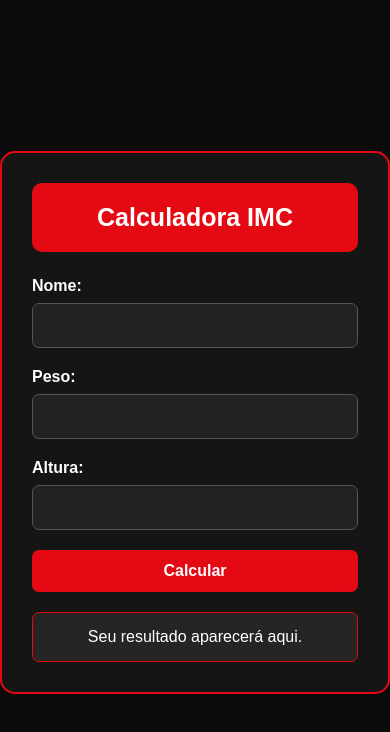
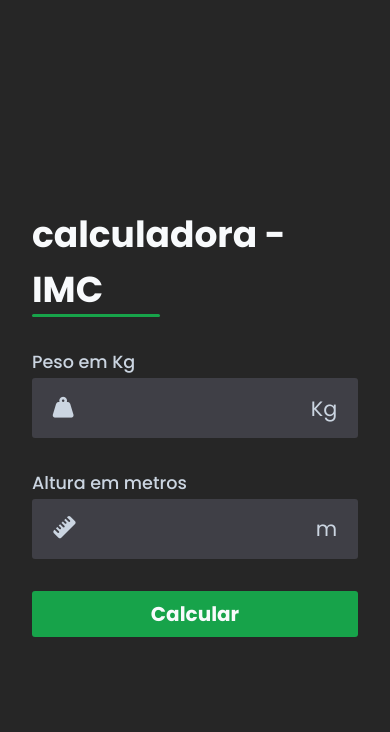
Before and after one commit to Luckkkas/calculadora-IMC, a plain HTML site: page index.html in a window 390 px wide. Drawn offline with Linux system fonts and the light colour scheme.

Commit message:
Add files via upload

```diff
--- a/index.html
+++ b/index.html
@@ -1,50 +1,81 @@
 <!DOCTYPE html>
-<html lang="pt-br">
+<html lang="pt_BR">
 
 <head>
     <meta charset="UTF-8">
     <meta name="viewport" content="width=device-width, initial-scale=1.0">
-
-    <title>Calculadora IMC</title>
-
+    <title>calculadora de IMC</title>
     <link rel="stylesheet" href="style.css">
+    <link rel="stylesheet" href="https://cdnjs.cloudflare.com/ajax/libs/font-awesome/7.3.1/css/all.css"
+        integrity="sha512-x9WwyMYBnlXMNQ6kQ/Lyzu1NqIhLQKL5Oq6xByfXuRj7s9CskyCbLv/1IjqzJmXwFXWr0ov6jBV7Qbc0hh9nHg=="
+        crossorigin="anonymous" referrerpolicy="no-referrer">
 </head>
 
 <body>
+    <main id="container">
+        <section id="img">
+            <img src="images/ilustration 1.svg">
+        </section>
 
-    <div class="container">
+        <section id="calculator">
+            <form id="form">
+                <h1 id="title">
+                    calculadora - IMC
+                </h1>
 
-        <div class="title">
-            Calculadora IMC
-        </div>
+                <div class="input-box">
+                    <label for="weight">
+                        Peso em Kg
+                    </label>
+                    <div class="input-field">
+                        <i class="fa-solid fa-weight-hanging"></i>
+                        <input type="number" id="weight" min="0.01" step="any" required>
+                        <span>
+                            Kg
+                        </span>
+                    </div>
+                </div>
 
-        <div class="input">
-            <label for="Nome">Nome:</label>
-            <input type="text" id="Nome">
-        </div>
+                <div class="input-box">
+                    <label for="height">
+                        Altura em metros
+                    </label>
+                    <div class="input-field">
+                        <i class="fa-solid fa-ruler"></i>
+                        <input type="number" id="height" min="0.01" step="any" required>
+                        <span>
+                            m
+                        </span>
+                    </div>
+                </div>
 
-        <div class="input">
-            <label for="Peso">Peso:</label>
-            <input type="number" id="Peso">
-        </div>
+                <button id="calculate">
+                    Calcular
+                </button>
+            </form>
 
-        <div class="input">
-            <label for="Altura">Altura:</label>
-            <input type="number" id="Altura" step="0.01">
-        </div>
+            <div id="infos" class="hidden">
+                <div id="result">
+                    <div id="bmi">
+                        <span id="value"></span>
+                        <span>Seu IMC</span>
+                    </div>
+                    <div id="description">
+                        <span></span>
+                    </div>
+                </div>
 
-        <button class="button" id="calcular">
-            Calcular
-        </button>
-
-        <div class="result" id="resultando">
-            Seu resultado aparecerá aqui.
-        </div>
-
-    </div>
+                <div id="more-infos">
+                    <a href="https://mundoeducacao.uol.com.br/saude-bem-estar/imc.htm">
+                        Mais informaçoes sobre o IMC
+                        <i class="fa-solid fa-arrow-up-right-from-square"></i>
+                    </a>
+                </div>
+            </div>
+        </section>
+    </main>
 
     <script src="script.js"></script>
-
 </body>
 
 </html>
--- a/script.js
+++ b/script.js
@@ -1,28 +1,34 @@
+const form = document.getElementById('form');
 
+form.addEventListener('submit', function(event) {
+    event.preventDefault();
 
+    const weight = document.getElementById('weight').value;
+    const height = document.getElementById('height').value;
 
-function calcularIMC() {
+    const bmi = (weight / (height * height)).toFixed(2);
 
-    let nome = document.getElementById("Nome").value;
-    let peso = Number(document.getElementById("Peso").value);
-    let altura = Number(document.getElementById("Altura").value);
+    const value = document.getElementById('value');
+    value.classList.add('attention');
+    document.getElementById('infos').classList.remove('hidden');
 
-    let imc = peso / (altura * altura);
+    let description = '';
+    if (bmi < 18.5) {
+        description = 'Cuidado! Voce esta abaixo do peso'
+    } else if (bmi <= 25) {
+        description = 'Voce esta no peso ideial!';
+        value.classList.remove('attention');
+        value.classList.add('normal');
+    } else if (bmi > 25 && bmi <= 30) {
+        description = "cuidado! vocé esta com sobrepeso";
+    } else if (bmi > 30 && bmi <= 35) {
+            description = "cuidado! Voce esta com obesidade moderada";
+    }   else if (bmi > 35 && bmi <= 40) {
+        description = "cuidado! Voce esta com obesidade severa!";
+    }   else {
+        description = "CUidado! Vocé está com obesidade morbidal";
+    }
 
-    let resultado = document.getElementById("resultando");
-
-    if (imc < 18.5) {
-        resultado.innerHTML = `${nome}, seu IMC é ${imc.toFixed(2)}. Abaixo do peso.`;
-
-    } else if (imc < 25) {
-        resultado.innerHTML = `${nome}, seu IMC é ${imc.toFixed(2)}. Peso normal.`;
-
-    } else if (imc < 30) {
-        resultado.innerHTML = `${nome}, seu IMC é ${imc.toFixed(2)}. Sobrepeso.`;
-
-    } else {
-        resultado.innerHTML = `${nome}, seu IMC é ${imc.toFixed(2)}. Obesidade.`;
-    }
-}
-
-document.getElementById("calcular").addEventListener("click", calcularIMC);
+    value.textContent = bmi.replace('.', ',');
+    document.getElementById('description').textContent = description
+})
--- a/style.css
+++ b/style.css
@@ -1,116 +1,186 @@
+@import url('https://fonts.googleapis.com/css2?family=Poppins:ital,wght@0,100;0,200;0,300;0,400;0,500;0,600;0,700;0,800;0,900;1,100;1,200;1,300;1,400;1,500;1,600;1,700;1,800;1,900&display=swap');
+
 * {
-    box-sizing: border-box;
+    font-family: "Poppins", sans-serif;
     margin: 0;
     padding: 0;
+    box-sizing: border-box;
 }
 
 body {
-    font-family: Arial, sans-serif;
-    background: #0b0b0b;
-    color: white;
-
-    min-height: 100vh;
-
     display: flex;
+    align-items: center;
     justify-content: center;
-    align-items: center;
+    width: 100%;
+    height: 100vh;
+    background-color: #18181b;
 }
 
-.container {
-    width: 400px;
-    padding: 30px;
-
-    background: #151515;
-
-    border: 2px solid #e50914;
-    border-radius: 15px;
+#container {
+    display: flex;
+    align-items: center;
+    gap: 5rem;
 }
 
-.title {
-    width: 100%;
-    padding: 20px;
-
-    margin-bottom: 25px;
-
-    background: #e50914;
-    color: white;
-
-    border-radius: 10px;
-
-    text-align: center;
-
-    font-size: 25px;
-    font-weight: bold;
+#img {
+    width: 32rem;
 }
 
-.input {
-    width: 100%;
-    margin-bottom: 20px;
+#calculator {
+    display: flex;
+    flex-direction: column;
+    gap: 2rem;
+    color: #f8fafc;
+    background-color: #262626;
+    border-radius: 8px;
+    padding: 2rem;
 }
 
-.input label {
-    display: block;
-
-    margin-bottom: 8px;
-
-    color: white;
-
-    font-size: 16px;
-    font-weight: bold;
+.hidden {
+    display: none;
 }
 
-.input input {
+#form {
+    display: flex;
+    flex-direction: column;
+    gap: 2rem;
+}
+
+#title {
+    font-size: 2.25rem;
+    position: relative;
+}
+
+#title::after {
+    position: absolute;
+    content: "";
+    background-color: #17a34a;
+    width: 8rem;
+    height: 3px;
+    bottom: 0;
+    left: 0;
+    border-radius: 3px;
+}
+
+.input-box label {
+    font-size: 1.1rem;
+    color: #cbd5e1;
+    font-weight: 500;
+}
+
+.input-field {
+    display: flex;
+    align-items: center;
+    justify-content: space-between;
+    background-color: #3f3f46;
+    padding: 0.3rem;
+    border-radius: 3px;
+    margin-top: 3px;
+}
+
+.input-field span,
+.input-field i {
+    color: #cbd5e1;
+    font-size: 1.3rem;
+    padding: 0.6rem 1rem;
+}
+
+.input-field input {
+    background-color: transparent;
+    border: none;
     width: 100%;
-    height: 45px;
+    font-size: 1.3rem;
+    color: #f8fafc;
+    padding: 0 0.5rem;
+}
 
-    padding: 10px;
+.input-field input::-webkit-inner-spin-button,
+.input-field input::-webkit-outer-spin-button {
+    appearance: none;
+}
 
-    background: #222;
-    color: white;
-
-    border: 1px solid #555;
-    border-radius: 7px;
-
-    font-size: 16px;
-
+.input-field input:focus {
     outline: none;
 }
 
-.input input:focus {
-    border-color: #e50914;
-}
-
-.button {
-    width: 100%;
-    padding: 12px;
-
-    background: #e50914;
-    color: white;
-
+#calculate {
     border: none;
-    border-radius: 7px;
-
-    font-size: 16px;
+    font-size: 1.25rem;
     font-weight: bold;
-
+    background-color: #17a34a;
+    color: #f8fafc;
+    padding: 0.5rem 0;
+    border-radius: 3px;
     cursor: pointer;
 }
 
-.button:hover {
-    background: #ff1f2d;
+#result {
+    display: flex;
+    gap: 2rem;
+    align-items: center;
+    border-top: 1px solid #ffffff34;
+    padding: 0.75rem 0;
 }
 
-.result {
-    width: 100%;
+#bmi {
+    display: flex;
+    align-items: center;
+    flex-direction: column;
+    font-size: 2.2rem;
+}
 
-    margin-top: 20px;
-    padding: 15px;
+#bmi span:last-child {
+    font-size: 0.875rem;
+    color: #cbd5e1;
+}
 
-    background: #252525;
-    color: white;
+#description {
+    width: 15.5rem;
+}
 
-    border: 1px solid #e50914;
-    border-radius: 7px;
+#more-infos {
+    border-top: 1px solid #ffffff34;
+    padding-top: 1.5rem;
+}
 
-    text-align: center;
+#more-infos a {
+    color: #16a34a;
+    display: flex;
+    justify-content: center;
+    gap: 0.6rem;
+    font-size: 0.875rem;
+    text-decoration: none;
+    transition: color 0.5s;
 }
+
+#more-infos a:hover {
+    color: #cbd5e1;
+}
+
+.normal {
+    color: #16a34a;
+}
+
+.attention {
+    color: #dc2676;
+}
+
+@media screen and (max-width: 1024px) {
+    #img {
+        display: none;
+    }
+}
+
+@media screen and (max-width: 500px) {
+    #container {
+        width: 100%;
+        height: 100%;
+    }
+
+    #calculator {
+        width: 100%;
+        height: 100%;
+        border-radius: 0;
+        justify-content: center;
+    }
+}
```
